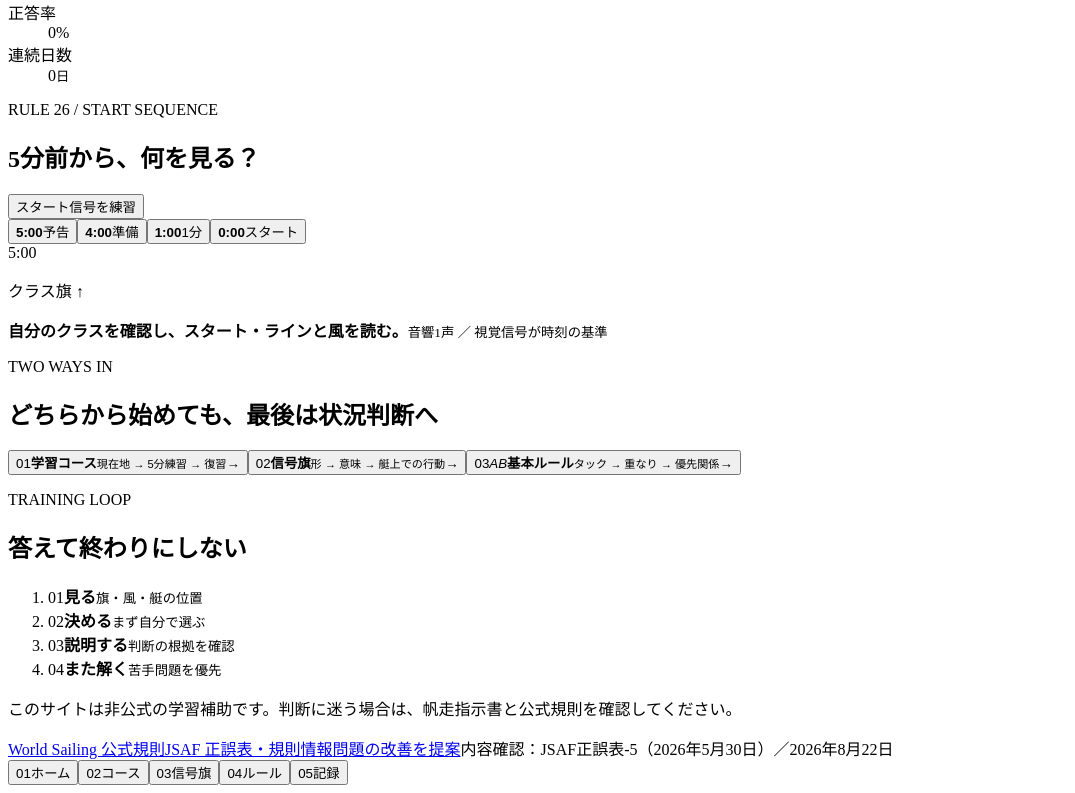
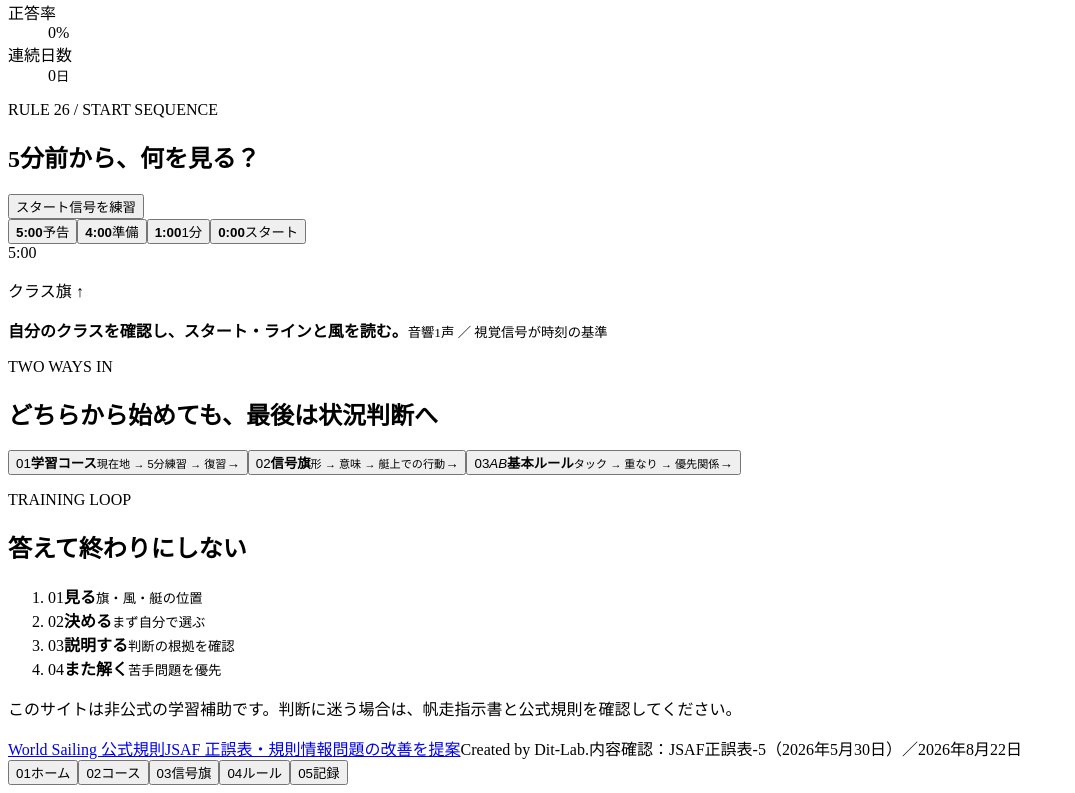
Before and after one commit to itou-daiki/sailing-rules-trainer, a React (Vite) app: page / in a window 1280 px wide. Shown: the part 442-1235 px from the top of the page, without its empty margins (0-1075 px from the left). Built offline with nearby package versions, Linux system fonts and the light colour scheme; the HTML template or start-up script is replaced by a standard one.

Commit message:
chore: add Dit-Lab credit

```diff
--- a/src/App.tsx
+++ b/src/App.tsx
@@ -241,6 +241,7 @@ export default function App() {
               >
                 問題の改善を提案
               </a>
+              <span>Created by Dit-Lab.</span>
               <span>
                 内容確認：{RULESET.currentThrough}／{RULESET.checkedAt}
               </span>
```
